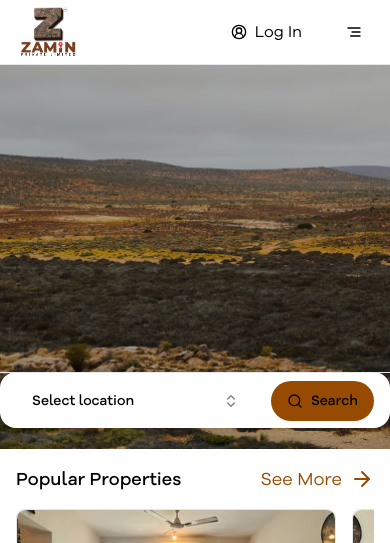
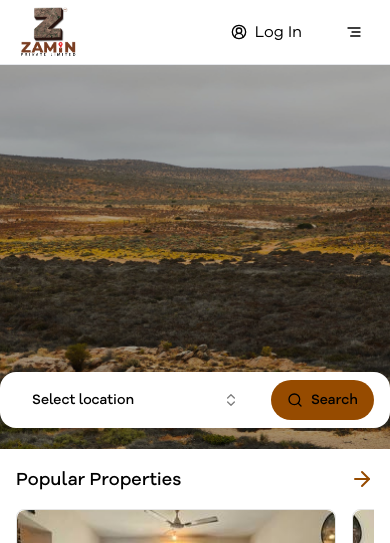
Before and after one commit to NITESH261/zaminbazzar, a Next.js app: page / in a window 390 px wide. Shown: the top 543 px of the page. Built offline with nearby package versions, Linux system fonts and the light colour scheme.

Commit message:
refactor: ui responsive done

```diff
--- a/src/components/organism/Footer.jsx
+++ b/src/components/organism/Footer.jsx
@@ -34,7 +34,7 @@ const Footer = () => {
                 </div>
             </div>
             <div className="bg-gray-200 py-4">
-                <div className="container mx-auto text-center">
+                <div className="flex flex-wrap xl:w-fit mx-auto text-center">
                     <a href="#" className="text-gray-600 mx-2">Sitemap</a>
                     <a href="#" className="text-gray-600 mx-2">Terms & Conditions</a>
                     <a href="#" className="text-gray-600 mx-2">Privacy Policy</a>
--- a/src/components/organism/Hero.jsx
+++ b/src/components/organism/Hero.jsx
@@ -6,11 +6,11 @@ const Hero = () => {
         <>
             <div className="w-full h-96 lg:h-[30rem] md:mb-14 flex items-center justify-center relative">
                 <BannerCarousel />
-                <div className="absolute flex flex-col gap-6 items-center justify-center h-full w-full bg-black/25">
+                <div className="absolute flex flex-col gap-6 items-center px-4 justify-center h-full w-full bg-black/25">
                     {/* <h1 className="font-galanoGrotesque text-white w-full max-w-3xl text-3xl md:text-4xl lg:text-5xl  break-normal text-center font-bold">
                         The #1 site real estate professionals trust
                     </h1> */}
-                    <div className="flex absolute top-[80%] shadow-md flex-col divide-y w-full max-w-xl bg-white rounded-2xl md:border md:border-gray-200">
+                    <div className="flex absolute top-[80%] shadow-md flex-col md:divide-y w-full max-w-xl bg-white rounded-2xl md:border md:border-gray-200">
                         <div className="hidden md:flex w-full text-sm md:text-base">
                             <ul className="grid grid-cols-4 h-14 w-full">
                                 <li className="flex w-full items-center justify-center hover:text-[#964B00] transition-all">
--- a/src/components/organism/Property.jsx
+++ b/src/components/organism/Property.jsx
@@ -29,7 +29,7 @@ const Property = () => {
                             Popular Properties
                         </h2>
                         <Link href={"/"} className="flex items-center gap-2 hover:text-black text-[#964B00] text-lg md:text-xl">
-                            See More
+                            <span className="hidden md:flex">See More</span>
                             <ArrowRight />
                         </Link>
                     </div>
--- a/src/components/organism/RecommendedProperty.jsx
+++ b/src/components/organism/RecommendedProperty.jsx
@@ -44,7 +44,7 @@ const Property = () => {
                             Recommended Property
                         </h2>
                         <Link href={"/"} className="flex items-center gap-2 hover:text-black text-[#964B00] text-lg md:text-xl">
-                            See More
+                            <span className="hidden md:flex">See More</span>
                             <ArrowRight />
                         </Link>
                     </div>
--- a/src/components/organism/TopLocations.jsx
+++ b/src/components/organism/TopLocations.jsx
@@ -58,9 +58,10 @@ const TopLocations = () => {
                             Top Locations
                         </h2>
                     </div>
+                    <div className="flex w-full overflow-auto scrollbar-hide">
                         <div className="flex w-fit md:grid md:grid-cols-2 lg:grid-cols-3 xl:grid-cols-4 xl:w-full gap-4">
                             {Locations.map((location, index) => (
-                            <Link key={index} href={location.url} className="w-full">
+                                <Link key={index} href={location.url} className="w-72 md:w-full">
                                     <Card className="rounded-lg group hover:shadow-lg p-0 h-full w-full transition-all">
                                         <CardHeader className="p-0 flex flex-grow-0 rounded-tl-lg">
                                             <div className="flex relative aspect-video rounded-t-lg overflow-hidden">
@@ -85,6 +86,7 @@ const TopLocations = () => {
                         </div>
                     </div>
                 </div>
+            </div>
         </>
     )
 }
```
Lines whose indentation alone changed are shown as unchanged.
